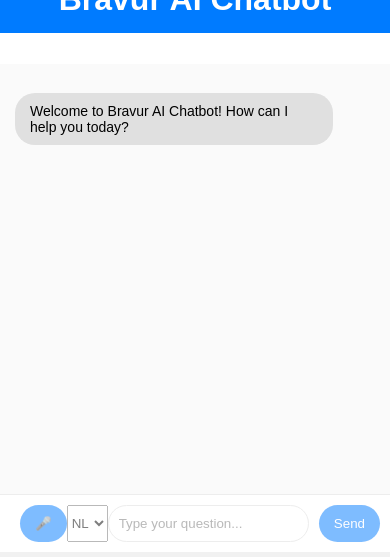
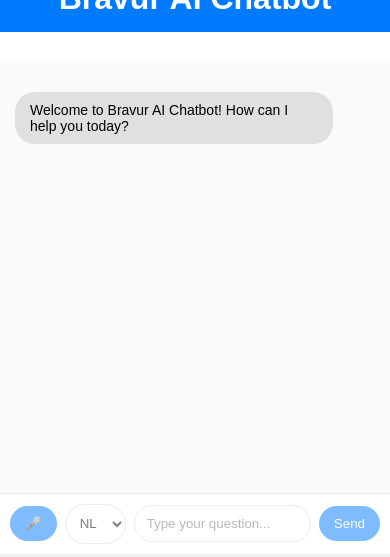
Before and after one commit to MergerAccount/Bravurs_AI_Chatbot, a Flask app: page / in a window 390 px wide. Shown: the top 557 px of the page. Run offline with Flask 3, Linux system fonts and the light colour scheme; data that the repository does not hold is empty; some libraries are stand-ins or nearby versions.

Commit message:
feat: updated the style of input-container, made it responsive

```diff
--- a/static/css/styles.css
+++ b/static/css/styles.css
@@ -73,17 +73,21 @@ h1 {
 
 .input-container {
   display: flex;
+  align-items: center;
+  gap: 8px; /* Better than using margin-left on every button */
   padding: 10px;
   background: white;
   border-top: 1px solid #ddd;
+  flex-wrap: wrap; /* Optional: prevent overflow on smaller screens */
 }
 
 .input-container input {
   flex: 1;
-  padding: 10px;
+  padding: 10px 12px;
   border: 1px solid #ddd;
   border-radius: 20px;
   outline: none;
+  min-width: 100px;
 }
 
 .input-container button {
@@ -91,14 +95,24 @@ h1 {
   color: white;
   border: none;
   padding: 10px 15px;
-  margin-left: 10px;
   border-radius: 20px;
   cursor: pointer;
   transition: 0.3s;
+  white-space: nowrap;
 }
 
 .input-container button:hover {
   background: #0056b3;
+}
+
+.input-container select {
+  height: 40px;
+  padding: 0 10px;
+  border-radius: 20px;
+  border: 1px solid #ddd;
+  outline: none;
+  background: white;
+  cursor: pointer;
 }
 
 .spinner {
```
